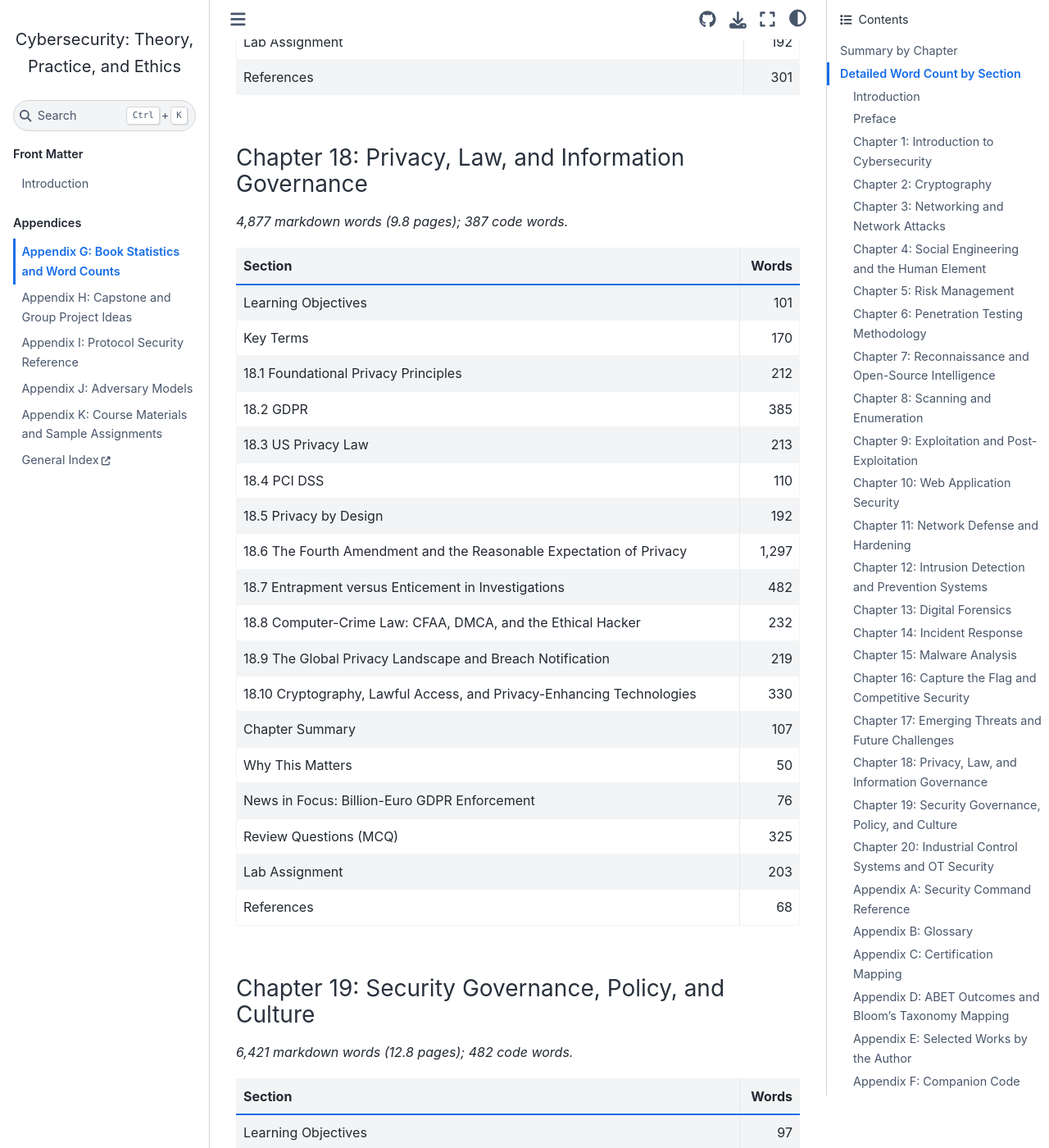
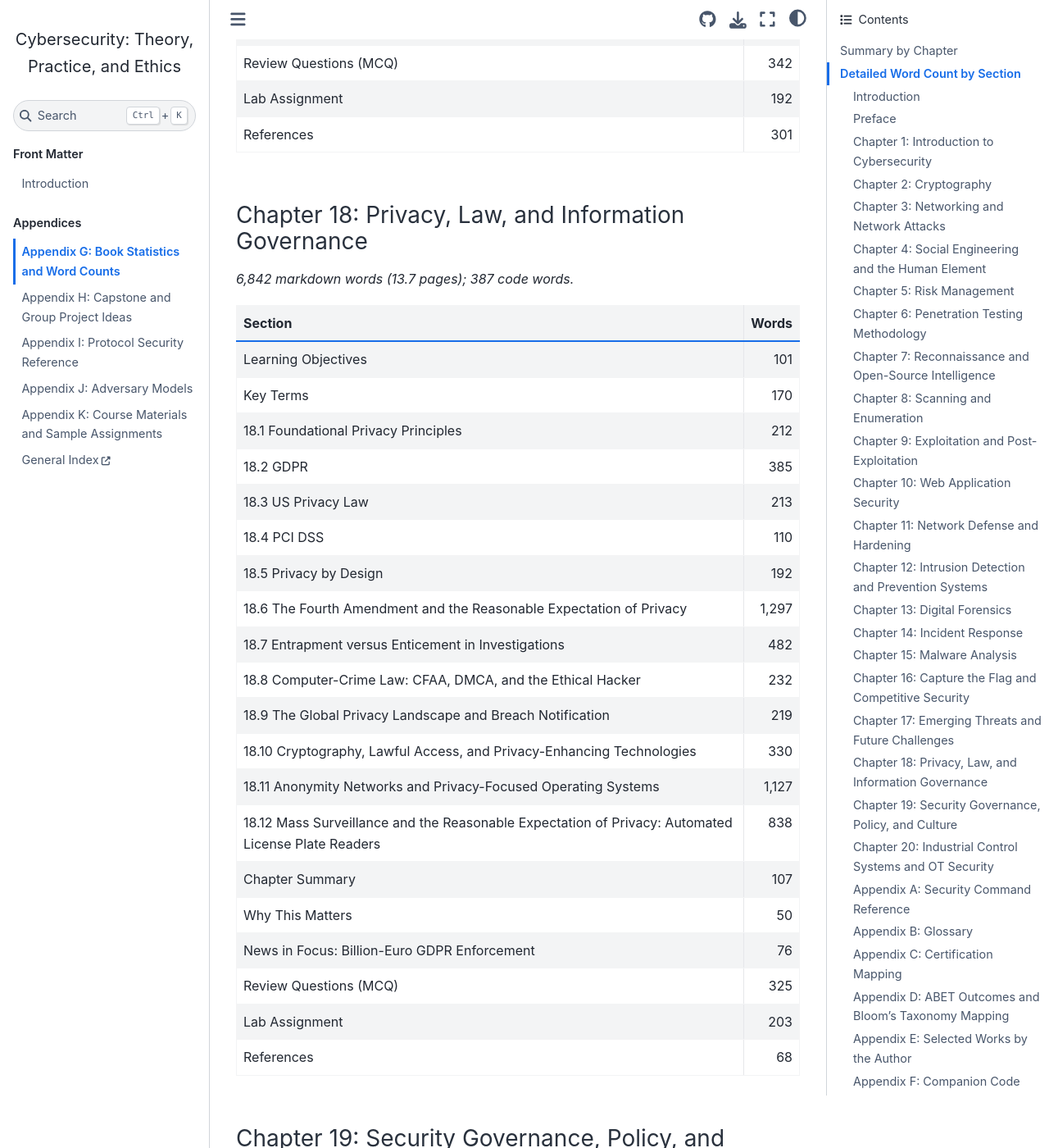
Before and after one commit to devharsh/cybersec-textbook, a Jupyter Book: the page built from chapters/appendix_g/appendix_g.md, in a window 1280 px wide and 1400 px high, scrolled down 26935 px. Shown: the whole window at 82% size. Built offline with Jupyter Book 1.0.4 settings and Sphinx 7.4.7 and the Sphinx Book theme 1.1.4, drawn with Linux system fonts in a browser that asks for light colours; pages that are not in the unit, such as notebooks, are missing from menus; some of the changed text lies outside the part shown.

Commit message:
Add private/secure OS, Tor, sandbox-escape, and ALPR privacy content
Chapter 18 (Privacy):
- 18.11 Anonymity Networks and Privacy-Focused Operating Systems: Tor onion
  routing (3-hop circuits, layered encryption, exit-node and global-adversary
  limits, onion services), Tails (amnesic live OS), Whonix (gateway/workstation
  IP-leak prevention), Qubes OS (compartmentalization via Xen), and BusKill
  (hardware dead-man switch). Each with its explicit threat model.
- 18.12 Mass Surveillance and the Reasonable Expectation of Privacy: automated
  license plate readers (Flock Safety), the mosaic theory, and the doctrine
  (Katz, Jones, Carpenter, Commonwealth v. McCarthy, third-party doctrine),
  presented as an active circuit split.

Chapter 17 (Emerging):
- 17.14 Sandbox and Virtual-Machine Escape, and what 'AI escaped the sandbox'
  really means. Isolation layers (sandbox/container/VM/hypervisor); why true
  hypervisor escape is hard (VENOM, Cloudburst, small TCB) but container escape
  is usually misconfiguration (exposed Docker socket, privileged containers,
  Dirty COW/Pipe). Corrects the sensational premise: documented AI cases are
  misconfiguration exploitation and specification gaming, not hypervisor
  escapes -- the OpenAI o1 system-card Docker case (verifiable), the
  SandboxEscapeBench 2026 study (arXiv:2603.02277), and the 2025-2026 lab
  evaluation-egress-misconfiguration incidents (OpenAI/Anthropic/Meta), framed
  by root cause and attributed to primary disclosures.

references.bib: +2 verified entries (SandboxEscapeBench, OpenAI o1 system card).
All facts web-verified; sensational/unverifiable specifics deliberately omitted.
Every section has exercises and answer keys. Book rebuilds clean at 588 pages.

```diff
--- a/chapters/appendix_g/appendix_g.md
+++ b/chapters/appendix_g/appendix_g.md
@@ -26,8 +26,8 @@
 | Chapter 14: Incident Response | 9,813 | 828 | 19.6 |
 | Chapter 15: Malware Analysis | 16,753 | 423 | 33.5 |
 | Chapter 16: Capture the Flag and Competitive Security | 4,793 | 366 | 9.6 |
-| Chapter 17: Emerging Threats and Future Challenges | 14,735 | 851 | 29.5 |
-| Chapter 18: Privacy, Law, and Information Governance | 4,877 | 387 | 9.8 |
+| Chapter 17: Emerging Threats and Future Challenges | 16,147 | 851 | 32.3 |
+| Chapter 18: Privacy, Law, and Information Governance | 6,842 | 387 | 13.7 |
 | Chapter 19: Security Governance, Policy, and Culture | 6,421 | 482 | 12.8 |
 | Chapter 20: Industrial Control Systems and OT Security | 3,724 | 442 | 7.4 |
 | Appendix A: Security Command Reference | 1,755 | 0 | 3.5 |
@@ -648,6 +648,7 @@
 | 17.11 Zero-Day Markets and Disclosure | 110 |
 | 17.12 Securing AI Systems: Agentic AI, Red Teaming, and the Model Supply Chain | 912 |
 | 17.13 Big Data Security and Access Control | 397 |
+| 17.14 Sandbox and Virtual-Machine Escape, and What "AI Escaped the Sandbox" Really Means | 1,412 |
 | Chapter Summary | 106 |
 | Why This Matters | 71 |
 | News in Focus: The Post-Quantum Migration Begins | 72 |
@@ -657,7 +658,7 @@
 
 ### Chapter 18: Privacy, Law, and Information Governance
 
-*4,877 markdown words (9.8 pages); 387 code words.*
+*6,842 markdown words (13.7 pages); 387 code words.*
 
 | Section | Words |
 |---|---:|
@@ -673,6 +674,8 @@
 | 18.8 Computer-Crime Law: CFAA, DMCA, and the Ethical Hacker | 232 |
 | 18.9 The Global Privacy Landscape and Breach Notification | 219 |
 | 18.10 Cryptography, Lawful Access, and Privacy-Enhancing Technologies | 330 |
+| 18.11 Anonymity Networks and Privacy-Focused Operating Systems | 1,127 |
+| 18.12 Mass Surveillance and the Reasonable Expectation of Privacy: Automated License Plate Readers | 838 |
 | Chapter Summary | 107 |
 | Why This Matters | 50 |
 | News in Focus: Billion-Euro GDPR Enforcement | 76 |
```
Also changed, not shown: other parts of chapters/appendix_g/appendix_g.md (+2 -2 lines), intro.md (+1 -1 lines), references.bib (+19 -0 lines), 2 other files.
